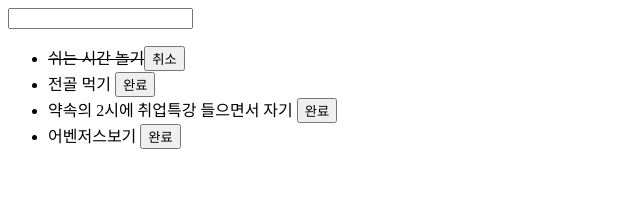
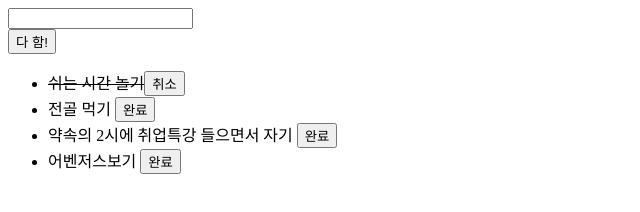
Before and after one commit to AshleyRyu/JS-intro, a plain HTML site: page 02_todo.html in a window 1280 px wide. Shown: the whole page, without its empty margins (0-640 px from the left). Drawn offline with nearby package versions, Linux system fonts and the light colour scheme.

Commit message:
vue-intro|list modify using arrow function

```diff
--- a/02_todo.html
+++ b/02_todo.html
@@ -11,6 +11,7 @@
         <!-- v-model : data의 newTodo 값이 사용자가 입력하는 값으로 변경됨. -->
         <input type="text" v-model="newTodo" v-on:keyup.enter="addnewTodo"> <br>
         {{ newTodo }}
+        <button type="text" v-model="todoList" v-on:click="allCompleted">다 함!</button>
         <ul>
             <!-- v-for가 우선, v-if가 나중 -->
             <li v-for="todo in todoList" v-if="!todo.completed">
@@ -62,6 +63,25 @@
                     this.newTodo = '' // 입력하는값 안보이게
                     // 바닐라 JS에서 프론트엔드에서 쏘면서 로직 만들어내는게 vue, react
                 },
+                allCompleted: function(){
+                    // // arrowfucntion 이용
+                    this.todoList.forEach(todo =>{
+                        if (!todo.completed){
+                            this.check(todo)
+                        }
+                    })
+
+                    // const notCompleted = this.todoList.filter(function(todo){
+                    //     return !todo.completed
+                    // })
+                    // notCompleted.forEach(function(todo){
+                    //     this.check(todo)
+                    // })
+
+                    // this.todoList.forEach(function(todo){
+                    //     todo.completed = true
+                    // })
+                }
             }
         })
     </script>
```
